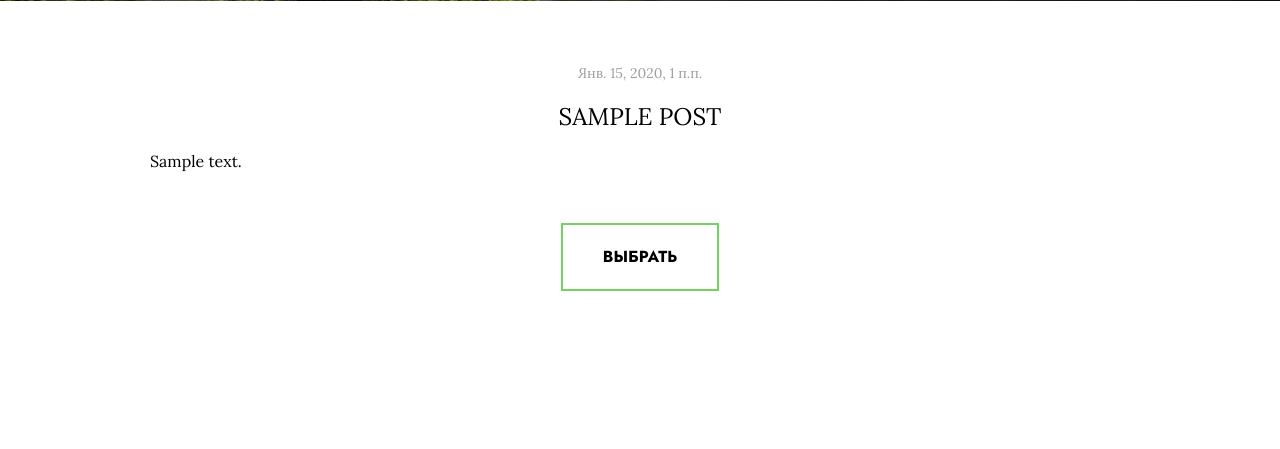
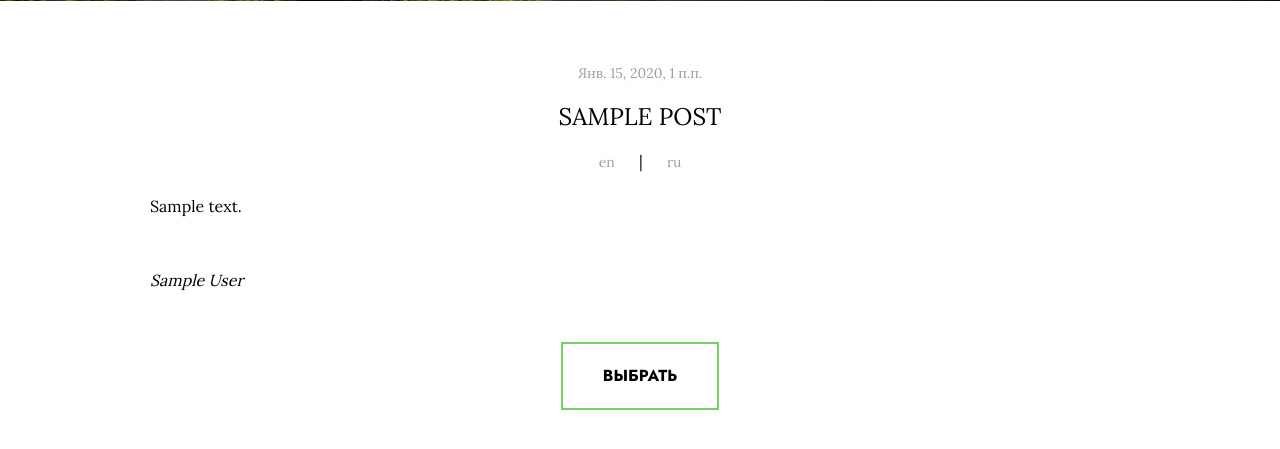
Before and after one commit to ttpavlova/book-excerpts, a Django app: page /1/ in a window 1280 px wide. Shown: the part 99-548 px from the top of the page. Run offline with Django 3.2, Linux system fonts and the light colour scheme; tables that the repository leaves empty hold one stand-in row (values such as "Sample post"); some web fonts are replaced.

Commit message:
new option to choose language

```diff
--- a/post/models.py
+++ b/post/models.py
@@ -4,13 +4,19 @@ from django.utils import timezone
 # Create your models here.
 
 class Post(models.Model):
-    title=models.CharField(u'Заголовок', max_length=100)
-    content=models.TextField('Текст записи')
+    title = models.CharField(u'Заголовок', max_length=100)
+    content = models.TextField('Текст записи')
+    author = models.CharField('Автор, название книги и главы', max_length=300)
+
+    title_ru = models.CharField('Заголовок на русском', max_length=100, default='title_ru')
+    content_ru = models.TextField('Текст записи на русском', default='content_ru')
+    author_ru = models.CharField('Автор, название книги и главы на русском', max_length=300, default='author_ru')
+
     tpublish=models.DateTimeField('Дата публикации', default=timezone.now)
 
     class Meta:
-        verbose_name='Запись'
-        verbose_name_plural='Записи'
+        verbose_name = 'Запись'
+        verbose_name_plural = 'Записи'
 
     def __str__(self):
         return self.title
--- a/post/static/css/style.css
+++ b/post/static/css/style.css
@@ -150,11 +150,11 @@ h1, h2, h3, h4, h5, h6, p {
 }
 
 .nav-toggle-item::before {
-    top: -5px;
+    top: -6px;
 }
 
 .nav-toggle-item::after {
-    top: 5px;
+    top: 6px;
 }
 
 /* intro */
@@ -426,9 +426,42 @@ h1, h2, h3, h4, h5, h6, p {
 }
 
 .post-text {
-	margin: 0;
+	margin: 0 0 50px 0;
 	padding: 0;
 	text-align: justify;
+}
+
+.post-text.hidden {
+    display: none;
+}
+
+.post-lang {
+    margin: 0 0 20px 0;
+}
+
+.lang-link {
+    display: inline-block;
+    padding: 0 20px;
+    font-size: 14px;
+    text-decoration: none;
+    color: #9e9e9e;
+    transition: color .1s linear;
+    cursor: pointer;
+}
+
+.lang-link:hover {
+    color: #5a5a5a;
+}
+
+.post-author {
+    margin: 0;
+	padding: 0;
+    text-align: justify;
+    font-style: italic;
+}
+
+.post-author.hidden {
+    display: none;
 }
 
 /* background и canvas содержат стили для корректного отображения фонового изображения на главной странице */
--- a/post/static/js/activity.js
+++ b/post/static/js/activity.js
@@ -20,6 +20,42 @@ function getRandomIntInclusive(min, max) {
 function moveToRandomPage() {
     let random_number = getRandomIntInclusive(min_value, max_value);
     document.location.href = "/list/" + random_number + "/";
+}
+
+// change post language
+
+element_text_en = document.getElementById("post-text-en");
+element_text_ru = document.getElementById("post-text-ru");
+element_author_en = document.getElementById("post-author-en");
+element_author_ru = document.getElementById("post-author-ru");
+
+// hide text and author in russian when page downloads
+element_text_ru.classList.add("hidden");
+element_author_ru.classList.add("hidden");
+
+function changeLangForEn() {
+
+    if (element_text_en.classList.contains("hidden")) {
+        // change text language
+        element_text_en.classList.remove("hidden");
+        element_text_ru.classList.add("hidden");
+
+        // change author language
+        element_author_en.classList.remove("hidden");
+        element_author_ru.classList.add("hidden");
+    }
+}
+
+function changeLangForRu() {
+    if (element_text_ru.classList.contains("hidden")) {
+        // change text language
+        element_text_ru.classList.remove("hidden");
+        element_text_en.classList.add("hidden");
+
+        // change author language
+        element_author_ru.classList.remove("hidden");
+        element_author_en.classList.add("hidden");
+    }
 }
 
 // jquery
--- a/post/templates/about.html
+++ b/post/templates/about.html
@@ -11,8 +11,8 @@
 <div class="post-item">
     <div class="container">
         <div class="post-text">
-            <p>Hi!<br>
-            This blog is about...</p>
+            Hi!<br>
+            This blog is about...
         </div>
     </div>
 </div>
--- a/post/templates/base.html
+++ b/post/templates/base.html
@@ -3,7 +3,7 @@
 {% load static %}
 
 <!DOCTYPE html>
-<html lang="ru">
+<html lang="en">
     <head>
         <title> </title>
         <link rel="stylesheet" href="{% static 'css/style.css' %}">
--- a/post/templates/booksdetail.html
+++ b/post/templates/booksdetail.html
@@ -13,11 +13,32 @@
 		<div class="post-date">
 			{{instance.tpublish}}
 		</div>
-		<h2 class="post-title">{{title}}</h2>
-		<div class="post-text">
+		<!-- en -->
+		<h2 id="post-title-en" class="post-title">{{title}}</h2>
+		<!-- ru -->
+		<!-- <h2 id="post-title-ru" class="post-title">{{title_ru}}</h2> -->
+		<div class="post-lang">
 			<p>
-				{{instance.content|linebreaksbr}}
+				<a class="lang-link" onclick="changeLangForEn()">en</a>	|	<a class="lang-link" onclick="changeLangForRu()">ru</a>
 			</p>
+		</div>
+
+		<!-- en -->
+		<div id="post-text-en" class="post-text">
+			{{instance.content|linebreaksbr}}
+		</div>
+		<!-- ru -->
+		<div id="post-text-ru" class="post-text">
+			{{instance.content_ru|linebreaksbr}}
+		</div>
+
+		<!-- en -->
+		<div id="post-author-en" class="post-author">
+			{{instance.author}}
+		</div>
+		<!-- ru -->
+		<div id="post-author-ru" class="post-author">
+			{{instance.author_ru}}
 		</div>
 		<a class="btn btn-detail" onclick="moveToRandomPage()">Выбрать</a>
 	</div>
--- a/post/templates/bookslist.html
+++ b/post/templates/bookslist.html
@@ -18,8 +18,7 @@
 				</div>
 				<h2 class="post-title"> <a href="{{i.pk}}"> {{i.title}} </a> </h2>
 				<div class="post-text-short">
-					<p> {{i.content}} </p>
-
+					{{i.content}}
 				</div>
 			</div>
 		{% endfor %}
--- a/post/views.py
+++ b/post/views.py
@@ -24,6 +24,7 @@ def booksdetail(request, pk):
         "title":instance.title,
         "instance":instance,
         "count":count,
+        "author":instance.author,
     }
     return render(request, "booksdetail.html", content)
 
```
Also changed, not shown: post/migrations/0003_auto_20201022_2141.py (added), post/migrations/0004_auto_20201022_2143.py (added), post/migrations/0005_auto_20201022_2219.py (added).
